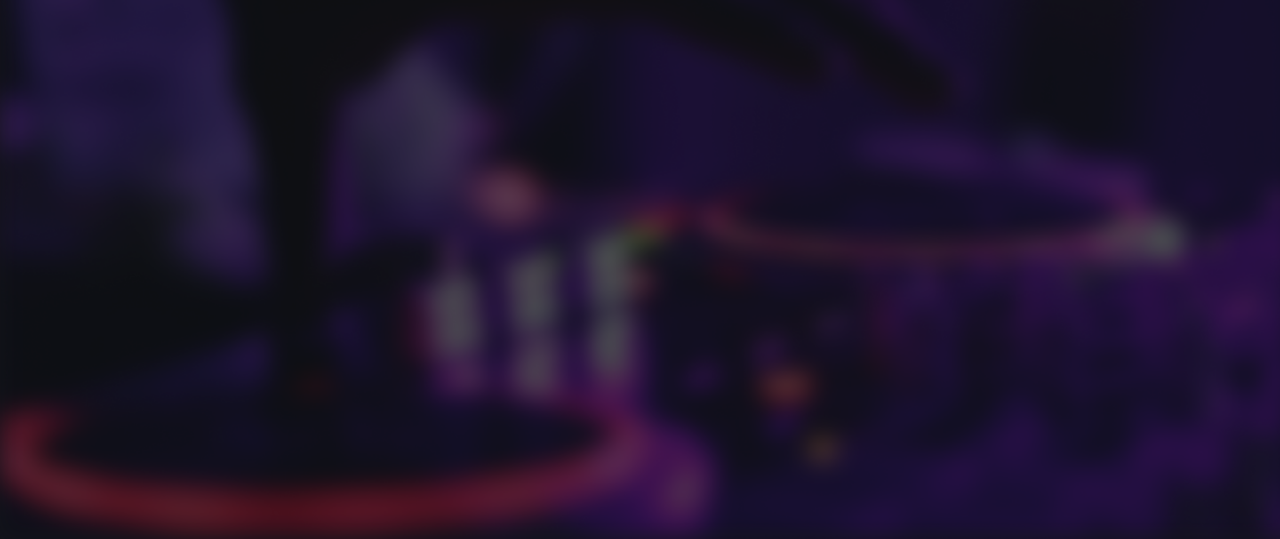
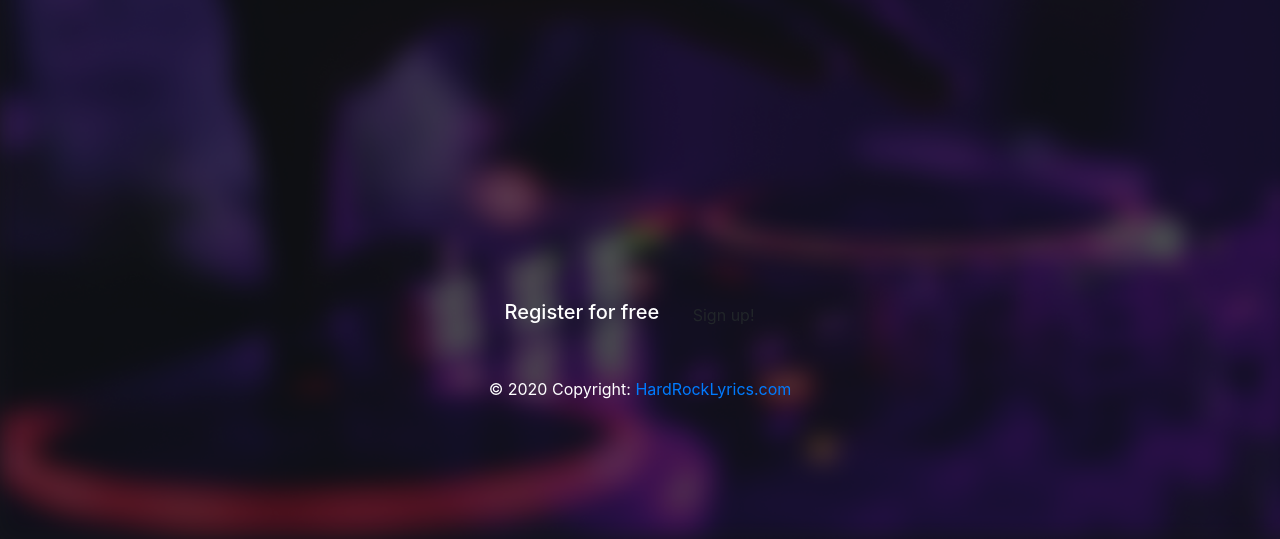
Before and after one commit to souemon16/lyrics-finder, a plain HTML site: page index.html in a window 1280 px wide. Shown: the part 261-800 px from the top of the page. Drawn offline with nearby package versions, Linux system fonts and the light colour scheme.

Commit message:
footer added

```diff
--- a/index.html
+++ b/index.html
@@ -54,17 +54,37 @@
             </div>
             <!-- === Simple results === -->
             <div id="simple-results" class="d-flex justify-content-center">
-                <div  id="result">
-         <p class="author lead song-result"><strong class="song-title">Purple Noon</strong> Album by <span class="song-artist">Washed Out</span> <button class="btn btn-success get-lyrics-button ">Get Lyrics</button></p>
-         <p class="author lead song-result"><strong class="song-title">Purple Noon</strong> Album by <span class="song-artist">Washed Out</span> <button class="btn btn-success get-lyrics-button ">Get Lyrics</button></p>
-         <p class="author lead song-result"><strong class="song-title">Purple Noon</strong> Album by <span class="song-artist">Washed Out</span> <button class="btn btn-success get-lyrics-button ">Get Lyrics</button></p>
-         <p class="author lead song-result"><strong class="song-title">Purple Noon</strong> Album by <span class="song-artist">Washed Out</span> <button class="btn btn-success get-lyrics-button ">Get Lyrics</button></p>
-         <p class="author lead song-result"><strong class="song-title">Purple Noon</strong> Album by <span class="song-artist">Washed Out</span> <button class="btn btn-success get-lyrics-button ">Get Lyrics</button></p>
-         <p class="author lead song-result"><strong class="song-title">Purple Noon</strong> Album by <span class="song-artist">Washed Out</span> <button class="btn btn-success get-lyrics-button ">Get Lyrics</button></p>
-         <p class="author lead song-result"><strong class="song-title">Purple Noon</strong> Album by <span class="song-artist">Washed Out</span> <button class="btn btn-success get-lyrics-button ">Get Lyrics</button></p>
-         <p class="author lead song-result"><strong class="song-title">Purple Noon</strong> Album by <span class="song-artist">Washed Out</span> <button class="btn btn-success get-lyrics-button ">Get Lyrics</button></p>
-         <p class="author lead song-result"><strong class="song-title">Purple Noon</strong> Album by <span class="song-artist">Washed Out</span> <button class="btn btn-success get-lyrics-button ">Get Lyrics</button></p>
-         <p class="author lead song-result"><strong class="song-title">Purple Noon</strong> Album by <span class="song-artist">Washed Out</span> <button class="btn btn-success get-lyrics-button ">Get Lyrics</button></p>
+                <div id="result">
+                    <p class="author lead song-result"><strong class="song-title">Purple Noon</strong> Album by <span
+                            class="song-artist">Washed Out</span> <button class="btn btn-success get-lyrics-button ">Get
+                            Lyrics</button></p>
+                    <p class="author lead song-result"><strong class="song-title">Purple Noon</strong> Album by <span
+                            class="song-artist">Washed Out</span> <button class="btn btn-success get-lyrics-button ">Get
+                            Lyrics</button></p>
+                    <p class="author lead song-result"><strong class="song-title">Purple Noon</strong> Album by <span
+                            class="song-artist">Washed Out</span> <button class="btn btn-success get-lyrics-button ">Get
+                            Lyrics</button></p>
+                    <p class="author lead song-result"><strong class="song-title">Purple Noon</strong> Album by <span
+                            class="song-artist">Washed Out</span> <button class="btn btn-success get-lyrics-button ">Get
+                            Lyrics</button></p>
+                    <p class="author lead song-result"><strong class="song-title">Purple Noon</strong> Album by <span
+                            class="song-artist">Washed Out</span> <button class="btn btn-success get-lyrics-button ">Get
+                            Lyrics</button></p>
+                    <p class="author lead song-result"><strong class="song-title">Purple Noon</strong> Album by <span
+                            class="song-artist">Washed Out</span> <button class="btn btn-success get-lyrics-button ">Get
+                            Lyrics</button></p>
+                    <p class="author lead song-result"><strong class="song-title">Purple Noon</strong> Album by <span
+                            class="song-artist">Washed Out</span> <button class="btn btn-success get-lyrics-button ">Get
+                            Lyrics</button></p>
+                    <p class="author lead song-result"><strong class="song-title">Purple Noon</strong> Album by <span
+                            class="song-artist">Washed Out</span> <button class="btn btn-success get-lyrics-button ">Get
+                            Lyrics</button></p>
+                    <p class="author lead song-result"><strong class="song-title">Purple Noon</strong> Album by <span
+                            class="song-artist">Washed Out</span> <button class="btn btn-success get-lyrics-button ">Get
+                            Lyrics</button></p>
+                    <p class="author lead song-result"><strong class="song-title">Purple Noon</strong> Album by <span
+                            class="song-artist">Washed Out</span> <button class="btn btn-success get-lyrics-button ">Get
+                            Lyrics</button></p>
                 </div>
             </div>
             <!-- Single Lyrics -->
@@ -217,6 +237,25 @@
             </div>
 
 
+           <!-- Footer -->
+<footer class="page-footer font-small unique-color-white">
+    <!-- Footer Elements -->
+    <div class="container">
+      <!-- Call to action -->
+      <ul class="list-unstyled list-inline text-center py-2">
+        <li class="list-inline-item">
+          <h5 class="mb-1">Register for free</h5>
+        </li>
+        <li class="list-inline-item">
+          <a href="#!" class="btn btn-outline-white btn-rounded">Sign up!</a>
+        </li>
+      </ul>
+      <!-- Call to action -->
+    </div>
+    <div class="footer-copyright text-center py-3">© 2020 Copyright:
+      <a href="https://mdbootstrap.com/"> HardRockLyrics.com</a>
+    </div>
+  </footer>
 
         </main>
     </div>
--- a/style.css
+++ b/style.css
@@ -47,3 +47,6 @@ body{
 #result{
     display: none;
 }
+footer{
+ margin-top: 240px;
+}
```
Lines whose indentation alone changed are shown as unchanged.
